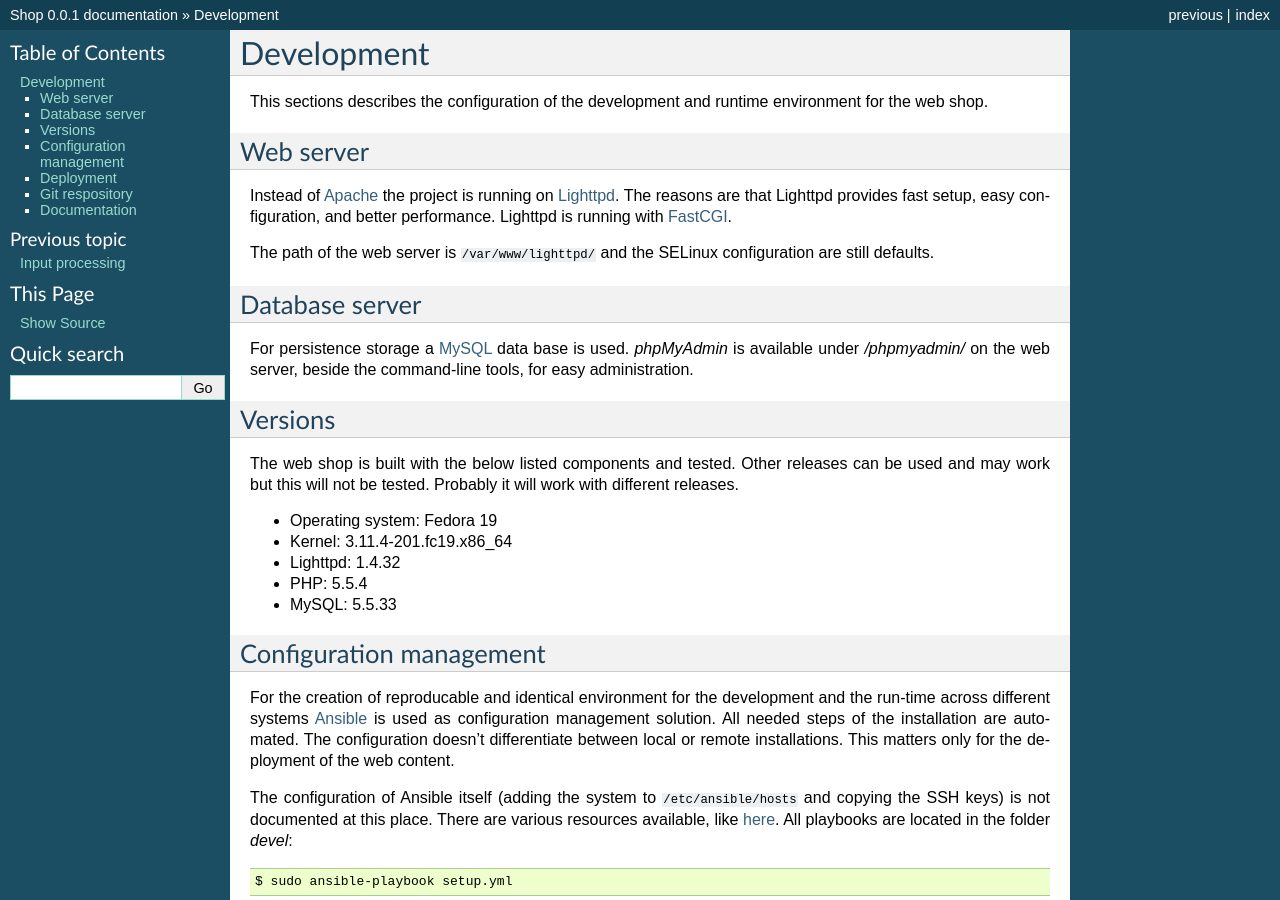
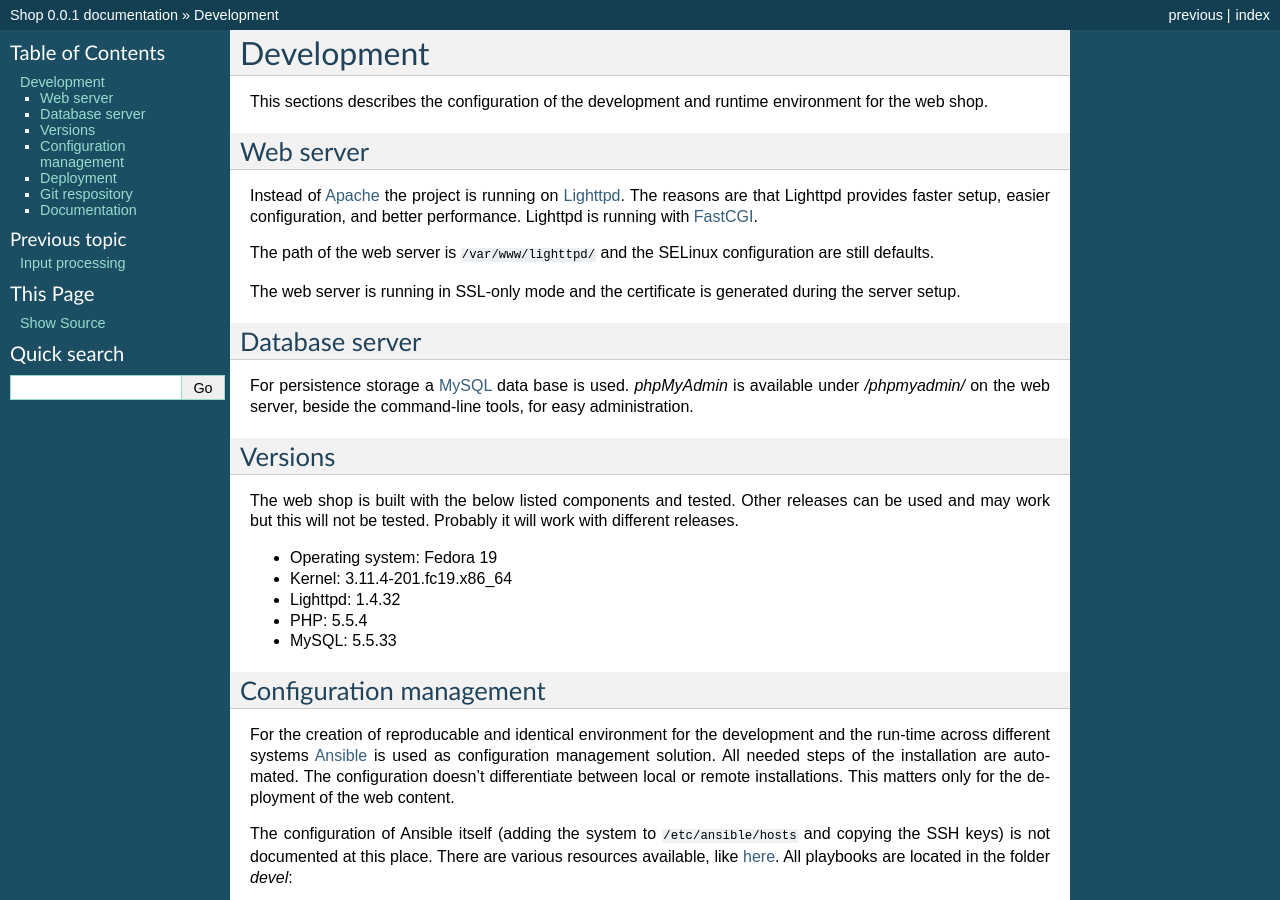
Before and after one commit to fabaff/shop, a Sphinx documentation site: the page built from docs/development.rst, in a window 1280 px wide and 900 px high. Built offline with Sphinx 7.4.7, drawn with Linux system fonts in a browser that asks for light colours; formulas are drawn with MathJax 3.

Commit message:
add details about ssl

```diff
--- a/docs/development.rst
+++ b/docs/development.rst
@@ -8,11 +8,14 @@ environment for the web shop.
 Web server
 ----------
 Instead of `Apache`_ the project is running on `Lighttpd`_. The reasons are
-that Lighttpd provides fast setup, easy configuration, and better performance.
-Lighttpd is running with `FastCGI`_.
+that Lighttpd provides faster setup, easier configuration, and better
+performance. Lighttpd is running with `FastCGI`_.
 
 The path of the web server is ``/var/www/lighttpd/`` and the SELinux
 configuration are still defaults.
+
+The web server is running in SSL-only mode and the certificate is generated
+during the server setup.
 
 .. _Apache: http://apache.org/
 .. _Lighttpd: http://www.lighttpd.net/
```
